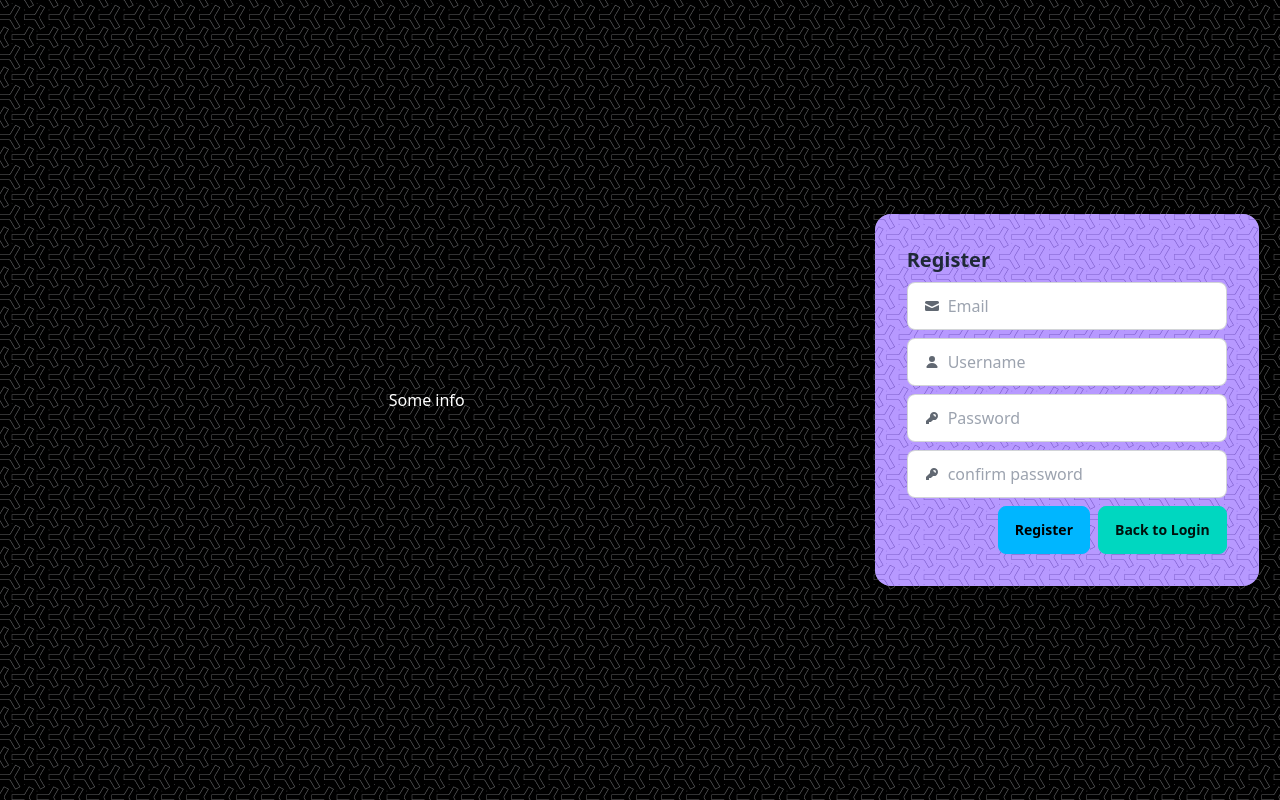
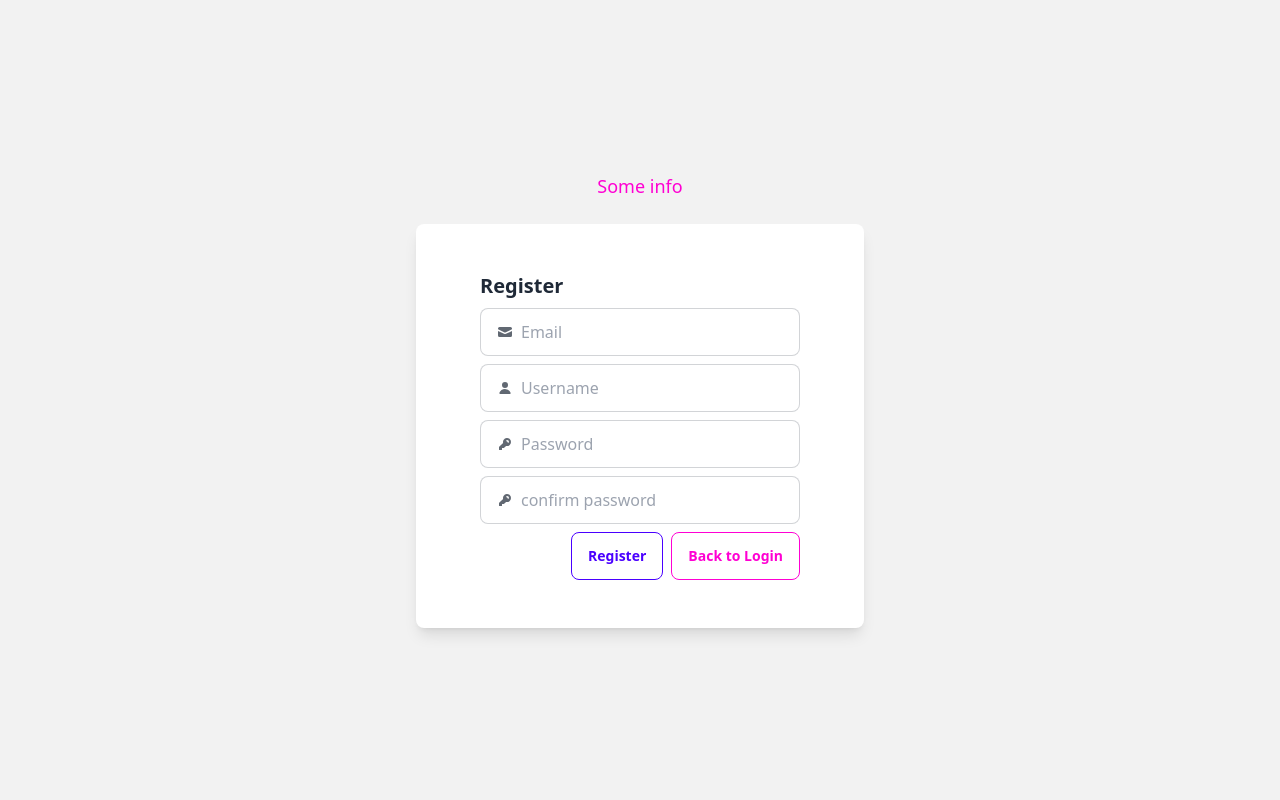
Before and after one commit to A64-React-Team-3/Final-Project-Messenger, a React (Vite) app: page / in a window 1280 px wide. Both pictures are taken after a click on the button "To Register". Built offline with nearby package versions, Linux system fonts and the light colour scheme; no server answers.

Commit message:
update: Anonymous view style

```diff
--- a/src/Views/Anonymous/Anonymous.css
+++ b/src/Views/Anonymous/Anonymous.css
@@ -1,4 +1,4 @@
-.main-anonymous-view {
+/* .main-anonymous-view {
     display: grid;
     grid-template-columns: 4fr 2fr;
     justify-content: center;
@@ -25,4 +25,4 @@
     height: 100%;
     background: transparent ;
 
-}
+} */
--- a/src/Views/Anonymous/Anonymous.tsx
+++ b/src/Views/Anonymous/Anonymous.tsx
@@ -34,13 +34,12 @@ export default function Anonymous() {
     return <LoadingSpinner />;
   } else {
     return (
-      <div className="main-anonymous-view">
-        {user ? (
-          <div className="app-info">Logged in as {user?.displayName}</div>
-        ) : (
-          <div className="app-info">Some info</div>
-        )}
-        <div className="login-register-form">
+      <div className="flex flex-col items-center justify-center bg-base-200 h-screen">
+        <div className="app-info text-center text-lg text-secondary">
+          Some info
+        </div>
+
+        <div className="login-register-form mt-6 w-full max-w-md bg-base-100 p-4 shadow-lg rounded-lg flex justify-center">
           {showLogin && <Login handleShowRegister={handleShowRegister} />}
           {showRegister && <Register handleShowLogin={handleShowLogin} />}
         </div>
--- a/src/Views/Register/Register.tsx
+++ b/src/Views/Register/Register.tsx
@@ -1,9 +1,13 @@
-import './Register.css';
-import { useEffect, useState } from 'react';
-import { validEmailRegex, validUsernameRegex, validPasswordRegex } from '../../common/constants';
-import { getUserByHandle, createUser } from '../../services/user.service';
-import { registerUser } from '../../services/auth.service';
-import { createSelfChannel } from '../../services/channel.service';
+import "./Register.css";
+import { useEffect, useState } from "react";
+import {
+  validEmailRegex,
+  validUsernameRegex,
+  validPasswordRegex,
+} from "../../common/constants";
+import { getUserByHandle, createUser } from "../../services/user.service";
+import { registerUser } from "../../services/auth.service";
+import { createSelfChannel } from "../../services/channel.service";
 
 /**
  * Register component for user registration.
@@ -12,21 +16,24 @@ import { createSelfChannel } from '../../services/channel.service';
  * @param {Function} props.handleShowLogin - Function to show the login view.
  * @returns {JSX.Element} The Register component.
  */
-export default function Register({ handleShowLogin }: { handleShowLogin: () => void }): JSX.Element {
+export default function Register({
+  handleShowLogin,
+}: {
+  handleShowLogin: () => void;
+}): JSX.Element {
   const [isEmailValid, setIsEmailValid] = useState(true);
   const [isUsernameValid, setIsUsernameValid] = useState(true);
   const [isPasswordValid, setIsPasswordValid] = useState(true);
   const [hasStartedTyping, setHasStartedTyping] = useState(false);
   const [isPasswordMatch, setIsPasswordMatch] = useState(true);
-  const [confirmPassword, setConfirmPassword] = useState('');
+  const [confirmPassword, setConfirmPassword] = useState("");
 
   const [user, setUser] = useState({
-    handle: '',
-    email: '',
-    username: '',
-    password: '',
+    handle: "",
+    email: "",
+    username: "",
+    password: "",
   });
-
 
   /**
    * Handles the registration process.
@@ -37,28 +44,34 @@ export default function Register({ handleShowLogin }: { handleShowLogin: () => v
    */
   const handleRegister = async (): Promise<void> => {
     user.handle = user.username;
-    if (!(isEmailValid && isUsernameValid && isPasswordValid && isPasswordMatch)) {
-      alert('Please enter valid information');
+    if (
+      !(isEmailValid && isUsernameValid && isPasswordValid && isPasswordMatch)
+    ) {
+      alert("Please enter valid information");
       return;
     }
     try {
       const dbUser = await getUserByHandle(user.handle);
       if (dbUser.exists()) {
-        alert('User already exists');
+        alert("User already exists");
         return;
       }
       const credentials = await registerUser(user.email, user.password);
-      const result = await createUser(user.handle, user.email, user.username, credentials.user.uid);
+      const result = await createUser(
+        user.handle,
+        user.email,
+        user.username,
+        credentials.user.uid
+      );
 
       if (result) {
         await createSelfChannel(user.username);
       }
       handleShowLogin();
-    }
-    catch (err: any) {
+    } catch (err: any) {
       alert(err.message);
     }
-  }
+  };
 
   /**
    * Updates the user state based on input field changes.
@@ -66,19 +79,21 @@ export default function Register({ handleShowLogin }: { handleShowLogin: () => v
    * @param {string} field - The field to update.
    * @returns {Function} The event handler for input change.
    */
-  const updateUser = (field: string): React.ChangeEventHandler<HTMLInputElement> => (e: React.ChangeEvent<HTMLInputElement>) => {
-    setUser({
-      ...user,
-      [field]: e.target.value
-    });
-    if (field === 'email' || field === 'username' || field === 'password') {
-      setHasStartedTyping(true);
-    }
-  }
+  const updateUser =
+    (field: string): React.ChangeEventHandler<HTMLInputElement> =>
+    (e: React.ChangeEvent<HTMLInputElement>) => {
+      setUser({
+        ...user,
+        [field]: e.target.value,
+      });
+      if (field === "email" || field === "username" || field === "password") {
+        setHasStartedTyping(true);
+      }
+    };
 
   const updateConfirmPassword = (e: React.ChangeEvent<HTMLInputElement>) => {
     setConfirmPassword(e.target.value);
-  }
+  };
 
   // const validateField = (field: string): void => {
   //   if (validEmailRegex.test(field)) {
@@ -113,11 +128,16 @@ export default function Register({ handleShowLogin }: { handleShowLogin: () => v
     } else {
       setIsPasswordMatch(false);
     }
-  }, [user.email, hasStartedTyping, user.username, user.password, confirmPassword]);
-
+  }, [
+    user.email,
+    hasStartedTyping,
+    user.username,
+    user.password,
+    confirmPassword,
+  ]);
 
   return (
-    <div className="card backdrop-opacity backdrop-invert bg-primary/40 shadow-2xl shadow-primary-100/50 w-96">
+    <div className="card backdrop-opacity   w-96">
       <div className="card-body">
         <h2 className="card-title">Register</h2>
         <label className="input input-bordered flex items-center gap-2">
@@ -125,60 +145,111 @@ export default function Register({ handleShowLogin }: { handleShowLogin: () => v
             xmlns="http://www.w3.org/2000/svg"
             viewBox="0 0 16 16"
             fill="currentColor"
-            className="h-4 w-4 opacity-70">
-            <path
-              d="M2.5 3A1.5 1.5 0 0 0 1 4.5v.793c.026.009.051.02.076.032L7.674 8.51c.206.1.446.1.652 0l6.598-3.185A.755.755 0 0 1 15 5.293V4.5A1.5 1.5 0 0 0 13.5 3h-11Z" />
-            <path
-              d="M15 6.954 8.978 9.86a2.25 2.25 0 0 1-1.956 0L1 6.954V11.5A1.5 1.5 0 0 0 2.5 13h11a1.5 1.5 0 0 0 1.5-1.5V6.954Z" />
+            className="h-4 w-4 opacity-70"
+          >
+            <path d="M2.5 3A1.5 1.5 0 0 0 1 4.5v.793c.026.009.051.02.076.032L7.674 8.51c.206.1.446.1.652 0l6.598-3.185A.755.755 0 0 1 15 5.293V4.5A1.5 1.5 0 0 0 13.5 3h-11Z" />
+            <path d="M15 6.954 8.978 9.86a2.25 2.25 0 0 1-1.956 0L1 6.954V11.5A1.5 1.5 0 0 0 2.5 13h11a1.5 1.5 0 0 0 1.5-1.5V6.954Z" />
           </svg>
-          <input value={user.email} type="text" className="grow" placeholder="Email" onChange={updateUser("email")} />
+          <input
+            value={user.email}
+            type="text"
+            className="grow"
+            placeholder="Email"
+            onChange={updateUser("email")}
+          />
         </label>
-        {!isEmailValid && hasStartedTyping && <p className="text-red-500 text-xs">Please enter a valid email address</p>}
+        {!isEmailValid && hasStartedTyping && (
+          <p className="text-red-500 text-xs">
+            Please enter a valid email address
+          </p>
+        )}
         <label className="input input-bordered flex items-center gap-2">
           <svg
             xmlns="http://www.w3.org/2000/svg"
             viewBox="0 0 16 16"
             fill="currentColor"
-            className="h-4 w-4 opacity-70">
-            <path
-              d="M8 8a3 3 0 1 0 0-6 3 3 0 0 0 0 6ZM12.735 14c.618 0 1.093-.561.872-1.139a6.002 6.002 0 0 0-11.215 0c-.22.578.254 1.139.872 1.139h9.47Z" />
+            className="h-4 w-4 opacity-70"
+          >
+            <path d="M8 8a3 3 0 1 0 0-6 3 3 0 0 0 0 6ZM12.735 14c.618 0 1.093-.561.872-1.139a6.002 6.002 0 0 0-11.215 0c-.22.578.254 1.139.872 1.139h9.47Z" />
           </svg>
-          <input value={user.username} type="text" className="grow" placeholder="Username" onChange={updateUser("username")} />
+          <input
+            value={user.username}
+            type="text"
+            className="grow"
+            placeholder="Username"
+            onChange={updateUser("username")}
+          />
         </label>
-        {!isUsernameValid && hasStartedTyping && <p className="text-red-500 text-xs">Username must be between 5 and 35 characters</p>}
+        {!isUsernameValid && hasStartedTyping && (
+          <p className="text-red-500 text-xs">
+            Username must be between 5 and 35 characters
+          </p>
+        )}
         <label className="input input-bordered flex items-center gap-2">
           <svg
             xmlns="http://www.w3.org/2000/svg"
             viewBox="0 0 16 16"
             fill="currentColor"
-            className="h-4 w-4 opacity-70">
+            className="h-4 w-4 opacity-70"
+          >
             <path
               fillRule="evenodd"
               d="M14 6a4 4 0 0 1-4.899 3.899l-1.955 1.955a.5.5 0 0 1-.353.146H5v1.5a.5.5 0 0 1-.5.5h-2a.5.5 0 0 1-.5-.5v-2.293a.5.5 0 0 1 .146-.353l3.955-3.955A4 4 0 1 1 14 6Zm-4-2a.75.75 0 0 0 0 1.5.5.5 0 0 1 .5.5.75.75 0 0 0 1.5 0 2 2 0 0 0-2-2Z"
-              clipRule="evenodd" />
+              clipRule="evenodd"
+            />
           </svg>
-          <input type="password" className="grow" value={user.password} placeholder='Password' onChange={updateUser("password")} />
+          <input
+            type="password"
+            className="grow"
+            value={user.password}
+            placeholder="Password"
+            onChange={updateUser("password")}
+          />
         </label>
-        {!isPasswordValid && hasStartedTyping && <p className="text-red-500 text-xs">Password must be between 6 and 15 characters</p>}
+        {!isPasswordValid && hasStartedTyping && (
+          <p className="text-red-500 text-xs">
+            Password must be between 6 and 15 characters
+          </p>
+        )}
         <label className="input input-bordered flex items-center gap-2">
           <svg
             xmlns="http://www.w3.org/2000/svg"
             viewBox="0 0 16 16"
             fill="currentColor"
-            className="h-4 w-4 opacity-70">
+            className="h-4 w-4 opacity-70"
+          >
             <path
               fillRule="evenodd"
               d="M14 6a4 4 0 0 1-4.899 3.899l-1.955 1.955a.5.5 0 0 1-.353.146H5v1.5a.5.5 0 0 1-.5.5h-2a.5.5 0 0 1-.5-.5v-2.293a.5.5 0 0 1 .146-.353l3.955-3.955A4 4 0 1 1 14 6Zm-4-2a.75.75 0 0 0 0 1.5.5.5 0 0 1 .5.5.75.75 0 0 0 1.5 0 2 2 0 0 0-2-2Z"
-              clipRule="evenodd" />
+              clipRule="evenodd"
+            />
           </svg>
-          <input type="password" className="grow" value={confirmPassword} placeholder='confirm password' onChange={updateConfirmPassword} />
+          <input
+            type="password"
+            className="grow"
+            value={confirmPassword}
+            placeholder="confirm password"
+            onChange={updateConfirmPassword}
+          />
         </label>
-        {!isPasswordMatch && hasStartedTyping && <p className="text-red-500 text-xs">Passwords do not match</p>}
+        {!isPasswordMatch && hasStartedTyping && (
+          <p className="text-red-500 text-xs">Passwords do not match</p>
+        )}
         <div className="card-actions justify-end">
-          <button className="btn btn-info" onClick={handleRegister}>Register</button>
-          <button className="btn btn-accent" onClick={handleShowLogin}>Back to Login</button>
+          <button
+            className="btn btn-outline btn-primary"
+            onClick={handleRegister}
+          >
+            Register
+          </button>
+          <button
+            className="btn btn-outline btn-secondary"
+            onClick={handleShowLogin}
+          >
+            Back to Login
+          </button>
         </div>
       </div>
     </div>
-  )
+  );
 }
```
Also changed, not shown: src/Views/Login/Login.tsx (+7 -21 lines).
